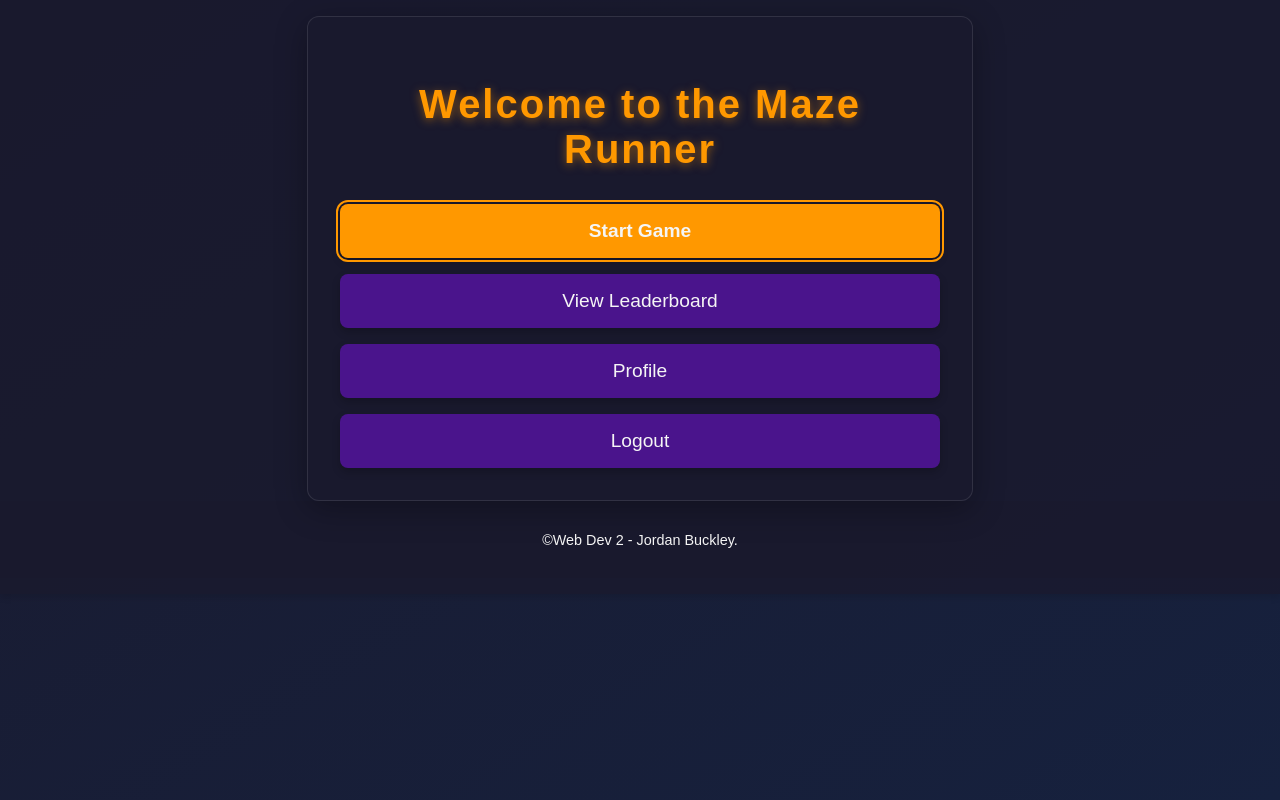
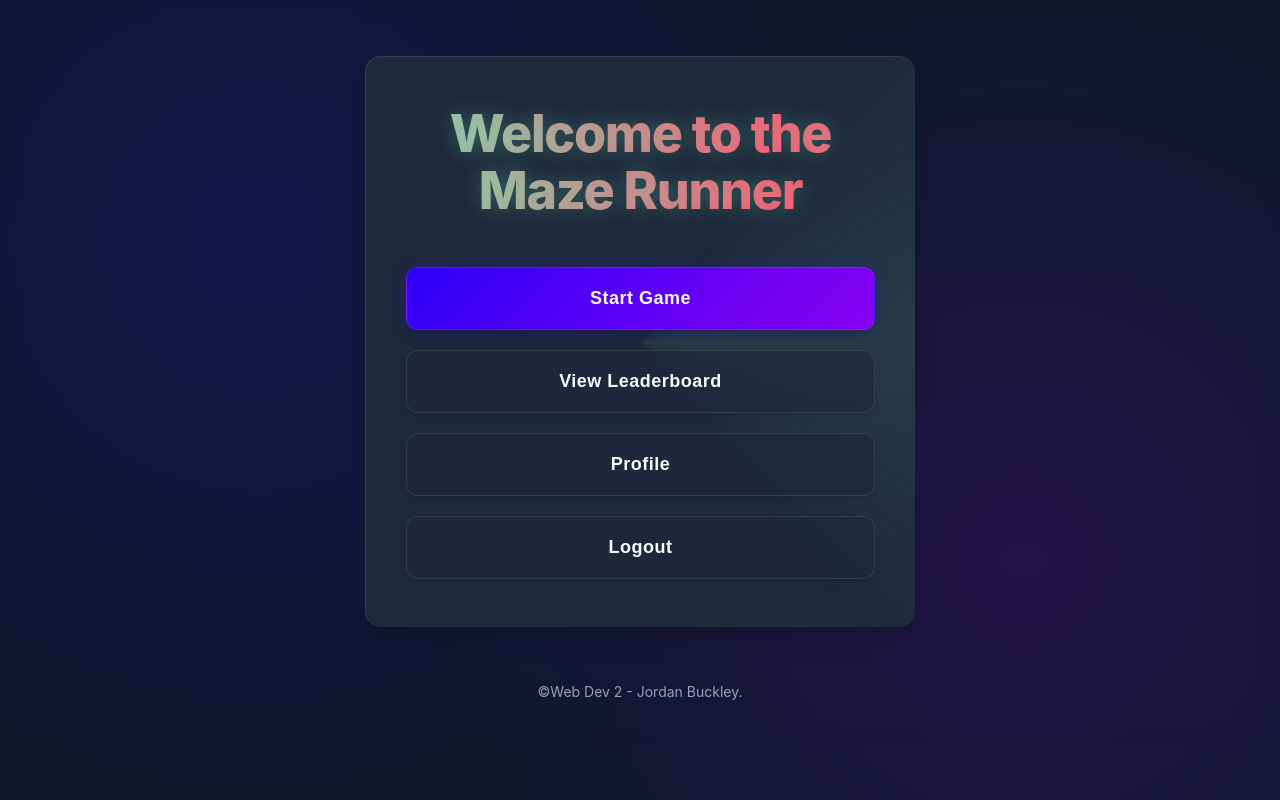
Before and after one commit to JordanBuckleyGit/2D-MazeRunner, a Flask app: page / in a window 1280 px wide. Run offline with Flask 3, Linux system fonts and the light colour scheme; a user stored in the database is signed in.

Commit message:
used google to work animations

```diff
--- a/static/menu.js
+++ b/static/menu.js
@@ -1,28 +1,36 @@
-// menu.js
+// Modern menu.js with enhanced interactions
 document.addEventListener('DOMContentLoaded', function() {
-    // Get all menu buttons
+    const menuButtons = document.querySelectorAll('#game-menu button');
+    menuButtons.forEach(button => {
+        if (!button.querySelector('a')) {
+            const buttonText = button.textContent;
+            button.innerHTML = `<span>${buttonText}</span>`;
+        }
+    });
+
     const startGameBtn = document.getElementById('start-game');
     const leaderboardBtn = document.getElementById('view-leaderboard');
     const profileBtn = document.getElementById('profile');
-    const menuButtons = document.querySelectorAll('#game-menu button');
 
-    // Add button hover sound effect
+    createCursorTrail();
+
     menuButtons.forEach(button => {
         button.addEventListener('mouseenter', () => {
             playSound('hover');
+            addButtonGlow(button);
         });
 
-        // Add button click animations and sounds
+        button.addEventListener('mouseleave', () => {
+            removeButtonGlow(button);
+        });
+
         button.addEventListener('click', function(e) {
-            // Don't apply to logout button which has a direct link
             if (!this.querySelector('a')) {
                 e.preventDefault();
 
-                // Add click animation
                 this.classList.add('clicked');
                 playSound('click');
 
-                // Remove animation class after animation completes
                 setTimeout(() => {
                     this.classList.remove('clicked');
                 }, 200);
@@ -30,68 +38,187 @@ document.addEventListener('DOMContentLoaded', function() {
         });
     });
 
-    // Button click handlers
     if (startGameBtn) {
         startGameBtn.addEventListener('click', function() {
-            // Add some animation before redirecting
-            document.getElementById('menu').style.transform = 'translateY(-20px)';
+            createFlashEffect();
+
+            document.getElementById('menu').style.transform = 'translateY(-50px) scale(0.95)';
             document.getElementById('menu').style.opacity = '0';
+            document.getElementById('menu').style.filter = 'blur(10px)';
 
-            // Redirect to game page after animation
             setTimeout(() => {
                 window.location.href = '/game';
-            }, 500);
+            }, 700);
         });
     }
 
     if (leaderboardBtn) {
         leaderboardBtn.addEventListener('click', function() {
-            // Redirect to leaderboard page
-            window.location.href = '/leaderboard';
+            document.getElementById('menu').style.transform = 'translateX(-50px)';
+            document.getElementById('menu').style.opacity = '0';
+            document.getElementById('menu').style.filter = 'blur(5px)';
+
+            setTimeout(() => {
+                window.location.href = '/leaderboard';
+            }, 500);
         });
     }
 
     if (profileBtn) {
         profileBtn.addEventListener('click', function() {
-            // Redirect to profile page
-            window.location.href = '/user';
+            document.getElementById('menu').style.transform = 'translateX(50px)';
+            document.getElementById('menu').style.opacity = '0';
+            document.getElementById('menu').style.filter = 'blur(5px)';
+
+            setTimeout(() => {
+                window.location.href = '/user';
+            }, 500);
         });
     }
 
-    // Function to play sound effects
     function playSound(type) {
-        // Here you would implement actual sound playing
-        // For now, this is just a placeholder
-        // You could add actual audio elements and play them:
-        /*
-        const sound = new Audio();
-        if (type === 'hover') {
-            sound.src = '/static/sounds/hover.mp3';
-        } else if (type === 'click') {
-            sound.src = '/static/sounds/click.mp3';
+        try {
+            const audioCtx = new (window.AudioContext || window.webkitAudioContext)();
+            const oscillator = audioCtx.createOscillator();
+            const gainNode = audioCtx.createGain();
+
+            oscillator.connect(gainNode);
+            gainNode.connect(audioCtx.destination);
+
+            if (type === 'hover') {
+                oscillator.type = 'sine';
+                oscillator.frequency.setValueAtTime(1200, audioCtx.currentTime);
+                gainNode.gain.setValueAtTime(0.05, audioCtx.currentTime);
+                oscillator.start();
+                oscillator.stop(audioCtx.currentTime + 0.1);
+            } else if (type === 'click') {
+                oscillator.type = 'triangle';
+                oscillator.frequency.setValueAtTime(800, audioCtx.currentTime);
+                gainNode.gain.setValueAtTime(0.1, audioCtx.currentTime);
+                oscillator.start();
+                oscillator.frequency.exponentialRampToValueAtTime(200, audioCtx.currentTime + 0.2);
+                oscillator.stop(audioCtx.currentTime + 0.2);
+            }
+        } catch (e) {
+            console.log('Audio context not supported or user interaction required first');
         }
-        sound.volume = 0.3;
-        sound.play();
-        */
-
-        console.log(`Playing ${type} sound`);
     }
 
-    // Add a simple animation when the page loads
-    animateMenuEntrance();
+    function createCursorTrail() {
+        const cursorTrailContainer = document.createElement('div');
+        cursorTrailContainer.className = 'cursor-trail-container';
+        document.body.appendChild(cursorTrailContainer);
 
+        document.addEventListener('mousemove', function(e) {
+            if (Math.random() > 0.7) { // Reduce number of particles for performance
+                const particle = document.createElement('div');
+                particle.className = 'cursor-particle';
+                particle.style.left = e.pageX + 'px';
+                particle.style.top = e.pageY + 'px';
+                particle.style.backgroundColor = `hsl(${Math.random() * 60 + 240}, 100%, 70%)`;
+                particle.style.width = `${Math.random() * 8 + 2}px`;
+                particle.style.height = particle.style.width;
+                cursorTrailContainer.appendChild(particle);
+
+                setTimeout(() => {
+                    if (particle.parentNode === cursorTrailContainer) {
+                        cursorTrailContainer.removeChild(particle);
+                    }
+                }, 1000);
+            }
+        });
+
+        const style = document.createElement('style');
+        style.textContent = `
+            .cursor-trail-container {
+                position: fixed;
+                top: 0;
+                left: 0;
+                width: 100%;
+                height: 100%;
+                pointer-events: none;
+                z-index: 9999;
+                overflow: hidden;
+            }
+            .cursor-particle {
+                position: absolute;
+                border-radius: 50%;
+                pointer-events: none;
+                opacity: 0.7;
+                transform: translate(-50%, -50%);
+                animation: particleFade 1s forwards ease-out;
+            }
+            @keyframes particleFade {
+                0% { transform: translate(-50%, -50%) scale(1); opacity: 0.7; }
+                100% { transform: translate(-50%, -50%) scale(0); opacity: 0; }
+            }
+        `;
+        document.head.appendChild(style);
+    }
+
+    // Create flash effect for game start
+    function createFlashEffect() {
+        const flash = document.createElement('div');
+        flash.className = 'screen-flash';
+        document.body.appendChild(flash);
+
+        // Add CSS for flash effect
+        const style = document.createElement('style');
+        style.textContent = `
+            .screen-flash {
+                position: fixed;
+                top: 0;
+                left: 0;
+                width: 100%;
+                height: 100%;
+                background-color: rgba(110, 231, 183, 0.3);
+                z-index: 9999;
+                pointer-events: none;
+                animation: flashFade 0.7s forwards ease-out;
+            }
+            @keyframes flashFade {
+                0% { opacity: 0; }
+                20% { opacity: 1; }
+                100% { opacity: 0; }
+            }
+        `;
+        document.head.appendChild(style);
+
+        // Remove flash after animation
+        setTimeout(() => {
+            document.body.removeChild(flash);
+        }, 700);
+    }
+
+    // Add glow effect to buttons on hover
+    function addButtonGlow(button) {
+        button.style.boxShadow = 'var(--shadow-md), 0 0 15px rgba(110, 231, 183, 0.4)';
+        if (button.id === 'start-game') {
+            button.style.boxShadow = 'var(--shadow-lg), 0 0 25px rgba(45, 0, 247, 0.6)';
+        }
+    }
+
+    // Remove glow effect from buttons
+    function removeButtonGlow(button) {
+        button.style.boxShadow = 'var(--shadow-sm)';
+        if (button.id === 'start-game') {
+            button.style.boxShadow = 'var(--shadow-md), 0 0 15px rgba(45, 0, 247, 0.3)';
+        }
+    }
+
+    // Add staggered reveal animation for menu items
     function animateMenuEntrance() {
         const menu = document.getElementById('menu');
-        menu.style.opacity = '0';
-        menu.style.transform = 'translateY(20px)';
+        const heading = menu.querySelector('h1');
+        const buttons = document.querySelectorAll('#game-menu button');
 
+        // Animate heading with delay
         setTimeout(() => {
-            menu.style.opacity = '1';
-            menu.style.transform = 'translateY(0)';
-        }, 200);
+            heading.style.opacity = '1';
+            heading.style.transform = 'translateY(0)';
+        }, 300);
 
         // Stagger button animations
-        const buttons = document.querySelectorAll('#game-menu button');
         buttons.forEach((button, index) => {
             button.style.opacity = '0';
             button.style.transform = 'translateY(20px)';
@@ -99,11 +226,21 @@ document.addEventListener('DOMContentLoaded', function() {
             setTimeout(() => {
                 button.style.opacity = '1';
                 button.style.transform = 'translateY(0)';
-            }, 300 + (index * 100));
+            }, 500 + (index * 100));
         });
     }
 
-    // Add keypress support for menu navigation
+    // Set initial state for animations
+    const menu = document.getElementById('menu');
+    const heading = menu.querySelector('h1');
+    heading.style.opacity = '0';
+    heading.style.transform = 'translateY(20px)';
+    heading.style.transition = 'all 0.6s cubic-bezier(0.16, 1, 0.3, 1)';
+
+    // Run entrance animation
+    animateMenuEntrance();
+
+    // Add keyboard navigation
     document.addEventListener('keydown', function(event) {
         const buttons = Array.from(document.querySelectorAll('#game-menu button'));
         const currentFocus = document.activeElement;
@@ -115,6 +252,10 @@ document.addEventListener('DOMContentLoaded', function() {
                 if (currentIndex < buttons.length - 1) {
                     buttons[currentIndex + 1].focus();
                     playSound('hover');
+                    addButtonGlow(buttons[currentIndex + 1]);
+                    if (currentIndex >= 0) {
+                        removeButtonGlow(buttons[currentIndex]);
+                    }
                 }
                 break;
             case 'ArrowUp':
@@ -122,10 +263,12 @@ document.addEventListener('DOMContentLoaded', function() {
                 if (currentIndex > 0) {
                     buttons[currentIndex - 1].focus();
                     playSound('hover');
+                    addButtonGlow(buttons[currentIndex - 1]);
+                    removeButtonGlow(buttons[currentIndex]);
                 } else if (currentIndex === -1) {
-                    // If nothing is focused, focus the first button
                     buttons[0].focus();
                     playSound('hover');
+                    addButtonGlow(buttons[0]);
                 }
                 break;
             case 'Enter':
@@ -142,5 +285,5 @@ document.addEventListener('DOMContentLoaded', function() {
         if (firstButton) {
             firstButton.focus();
         }
-    }, 1000);
+    }, 1500);
 });
--- a/static/styles.css
+++ b/static/styles.css
@@ -1,179 +1,338 @@
-/* styles.css */
+/* Modern Game Menu Styles */
 :root {
-    --primary-color: #4a148c; /* Deep purple */
-    --secondary-color: #7c43bd; /* Purple */
-    --accent-color: #ff9800; /* Orange */
-    --text-color: #f5f5f5; /* Light grey */
-    --dark-bg: #1a1a2e; /* Dark blue-black */
-    --hover-color: #ba68c8; /* Light purple */
+    --primary: #2D00F7;
+    --primary-dark: #20015F;
+    --secondary: #8900F2;
+    --accent: #FF5470;
+    --highlight: #6EE7B7;
+    --background: #0F172A;
+    --surface: #1E293B;
+    --overlay: rgba(15, 23, 42, 0.8);
+    --text: #F8FAFC;
+    --text-secondary: #94A3B8;
+    --border-radius: 16px;
+    --transition: all 0.4s cubic-bezier(0.16, 1, 0.3, 1);
+    --shadow-sm: 0 4px 6px -1px rgba(0, 0, 0, 0.1), 0 2px 4px -1px rgba(0, 0, 0, 0.06);
+    --shadow-md: 0 10px 15px -3px rgba(0, 0, 0, 0.1), 0 4px 6px -2px rgba(0, 0, 0, 0.05);
+    --shadow-lg: 0 20px 25px -5px rgba(0, 0, 0, 0.1), 0 10px 10px -5px rgba(0, 0, 0, 0.04);
+    --glow: 0 0 15px rgba(110, 231, 183, 0.5);
+  }
+
+  /* Base Styles */
+  * {
+    margin: 0;
+    padding: 0;
+    box-sizing: border-box;
   }
 
   body {
-    margin: 0;
-    padding: 0;
-    font-family: 'Arial', sans-serif;
-    background-color: var(--dark-bg);
-    color: var(--text-color);
+    font-family: 'Inter', 'Segoe UI', system-ui, -apple-system, sans-serif;
+    background-color: var(--background);
+    background-image:
+      radial-gradient(circle at 20% 30%, rgba(45, 0, 247, 0.15) 0%, transparent 50%),
+      radial-gradient(circle at 80% 70%, rgba(137, 0, 242, 0.15) 0%, transparent 50%);
+    color: var(--text);
+    min-height: 100vh;
     display: flex;
     flex-direction: column;
-    min-height: 100vh;
-    background-image: linear-gradient(to bottom right, #1a1a2e, #16213e);
+    overflow-x: hidden;
   }
 
+  /* Typography */
+  h1, h2, h3 {
+    font-weight: 800;
+    letter-spacing: -0.025em;
+    line-height: 1.1;
+  }
+
+  /* Layout */
   main {
     flex: 1;
     display: flex;
     justify-content: center;
     align-items: center;
+    padding: 2rem;
   }
 
   header {
-    background-color: rgba(26, 26, 46, 0.8);
-    padding: 1rem 0;
-    box-shadow: 0 4px 6px rgba(0, 0, 0, 0.1);
+    padding: 1.5rem;
+    backdrop-filter: blur(10px);
+    -webkit-backdrop-filter: blur(10px);
+    z-index: 100;
+    position: relative;
   }
 
+  footer {
+    padding: 1.5rem;
+    text-align: center;
+    font-size: 0.875rem;
+    color: var(--text-secondary);
+    backdrop-filter: blur(10px);
+    -webkit-backdrop-filter: blur(10px);
+  }
+
+  /* Navigation */
   nav ul {
     display: flex;
     justify-content: center;
-    list-style-type: none;
-    padding: 0;
-    margin: 0;
-  }
-
-  nav li {
-    margin: 0 1rem;
+    gap: 2rem;
+    list-style: none;
   }
 
   nav a {
-    color: var(--text-color);
+    color: var(--text);
     text-decoration: none;
-    font-weight: bold;
-    text-transform: uppercase;
-    letter-spacing: 1px;
-    padding: 0.5rem 1rem;
-    border-radius: 4px;
-    transition: all 0.3s ease;
+    font-weight: 600;
+    position: relative;
+    padding-bottom: 0.5rem;
   }
 
-  nav a:hover {
-    color: var(--accent-color);
-    background-color: rgba(255, 255, 255, 0.1);
+  nav a::after {
+    content: '';
+    position: absolute;
+    bottom: 0;
+    left: 0;
+    width: 0;
+    height: 2px;
+    background: var(--highlight);
+    transition: var(--transition);
+    border-radius: 1px;
+    opacity: 0;
   }
 
-  footer {
-    background-color: rgba(26, 26, 46, 0.8);
-    text-align: center;
-    padding: 1rem 0;
-    margin-top: auto;
-    font-size: 0.9rem;
+  nav a:hover::after {
+    width: 100%;
+    opacity: 1;
   }
 
-  /* Game Menu Styles */
+  /* Game Menu */
   #menu {
-    text-align: center;
     width: 100%;
-    max-width: 600px;
-    padding: 2rem;
-    background-color: rgba(26, 26, 46, 0.9);
-    border-radius: 12px;
-    box-shadow: 0 8px 32px rgba(0, 0, 0, 0.3);
-    border: 1px solid rgba(255, 255, 255, 0.1);
-    transform: translateY(0);
-    transition: transform 0.5s ease;
-    animation: fadeIn 1s ease;
+    max-width: 550px;
+    padding: 3rem 2.5rem;
+    background: var(--surface);
+    border-radius: var(--border-radius);
+    box-shadow: var(--shadow-lg);
+    position: relative;
+    overflow: hidden;
+    animation: menuFadeIn 1s ease forwards;
+    border-top: 1px solid rgba(255, 255, 255, 0.1);
+    border-left: 1px solid rgba(255, 255, 255, 0.1);
   }
 
-  @keyframes fadeIn {
-    from { opacity: 0; transform: translateY(20px); }
-    to { opacity: 1; transform: translateY(0); }
+  #menu::before {
+    content: '';
+    position: absolute;
+    top: -50%;
+    left: -50%;
+    width: 200%;
+    height: 200%;
+    background: conic-gradient(
+      transparent,
+      rgba(110, 231, 183, 0.1),
+      transparent 30%
+    );
+    animation: rotate 6s linear infinite;
+    z-index: -1;
   }
 
   #menu h1 {
-    color: var(--accent-color);
-    font-size: 2.5rem;
+    color: var(--text);
+    font-size: clamp(2rem, 5vw, 3.25rem);
     margin-bottom: 2rem;
-    text-shadow: 0 2px 10px rgba(255, 152, 0, 0.5);
-    letter-spacing: 2px;
+    text-align: center;
+    text-shadow: 0 0 20px rgba(110, 231, 183, 0.3);
+    background: linear-gradient(to right, var(--highlight), var(--accent), var(--highlight));
+    -webkit-background-clip: text;
+    background-clip: text;
+    color: transparent;
+    background-size: 200%;
+    animation: gradient 6s linear infinite;
+    position: relative;
   }
 
   #game-menu {
     display: flex;
     flex-direction: column;
-    gap: 1rem;
+    gap: 1.25rem;
+    margin-top: 3rem;
   }
 
+  /* Button Styles */
   #game-menu button {
-    background-color: var(--primary-color);
-    color: var(--text-color);
-    border: none;
-    padding: 1rem 1.5rem;
-    font-size: 1.2rem;
-    border-radius: 8px;
+    background: rgba(30, 41, 59, 0.7);
+    backdrop-filter: blur(5px);
+    border: 1px solid rgba(255, 255, 255, 0.1);
+    border-radius: 12px;
+    color: var(--text);
+    font-size: 1.125rem;
+    font-weight: 600;
+    padding: 1.25rem;
     cursor: pointer;
-    transition: all 0.3s ease;
-    box-shadow: 0 4px 8px rgba(0, 0, 0, 0.2);
+    transition: var(--transition);
     position: relative;
     overflow: hidden;
+    text-align: center;
+    letter-spacing: 0.5px;
+    transform-style: preserve-3d;
+    transform: translate3d(0, 0, 0);
+    box-shadow: var(--shadow-sm);
+    display: flex;
+    align-items: center;
+    justify-content: center;
   }
 
-  #game-menu button::before {
+  #game-menu button:before {
     content: '';
     position: absolute;
     top: 0;
-    left: -100%;
+    left: 0;
     width: 100%;
     height: 100%;
-    background: linear-gradient(90deg, transparent, rgba(255, 255, 255, 0.2), transparent);
-    transition: all 0.6s ease;
+    background: linear-gradient(120deg, transparent, rgba(255, 255, 255, 0.1), transparent);
+    transform: translateX(-100%);
+    transition: none;
+  }
+
+  #game-menu button:hover:before {
+    transform: translateX(100%);
+    transition: transform 0.75s ease;
   }
 
   #game-menu button:hover {
-    background-color: var(--secondary-color);
+    background: rgba(45, 0, 247, 0.4);
+    border-color: rgba(110, 231, 183, 0.3);
     transform: translateY(-3px);
-    box-shadow: 0 6px 12px rgba(0, 0, 0, 0.3);
-  }
-
-  #game-menu button:hover::before {
-    left: 100%;
+    box-shadow: var(--shadow-md), 0 0 10px rgba(110, 231, 183, 0.4);
   }
 
   #game-menu button:active {
     transform: translateY(1px);
-    box-shadow: 0 2px 6px rgba(0, 0, 0, 0.3);
+    box-shadow: var(--shadow-sm);
+    transition: 0.1s;
   }
 
-  #game-menu button:focus {
-    outline: 2px solid var(--accent-color);
-    outline-offset: 2px;
+  /* Start Game Button Special Style */
+  #start-game {
+    background: linear-gradient(135deg, var(--primary), var(--secondary)) !important;
+    box-shadow: var(--shadow-md), 0 0 15px rgba(45, 0, 247, 0.3) !important;
+    position: relative;
   }
 
-  #start-game {
-    background-color: var(--accent-color) !important;
-    font-weight: bold;
+  #start-game:hover {
+    box-shadow: var(--shadow-lg), 0 0 30px rgba(45, 0, 247, 0.5) !important;
   }
 
+  #start-game:after {
+    content: '';
+    position: absolute;
+    top: -2px;
+    left: -2px;
+    right: -2px;
+    bottom: -2px;
+    border-radius: 14px;
+    background: linear-gradient(45deg, var(--accent), var(--highlight), var(--primary), var(--secondary));
+    z-index: -1;
+    animation: borderGlow 3s linear infinite;
+    opacity: 0;
+    transition: var(--transition);
+  }
+
+  #start-game:hover:after {
+    opacity: 1;
+  }
+
+  /* Button Text */
+  #game-menu button span {
+    position: relative;
+    z-index: 1;
+  }
+
+  /* Button with link style */
   #game-menu button a {
-    color: var(--text-color);
+    color: var(--text);
     text-decoration: none;
     display: block;
     width: 100%;
     height: 100%;
+    display: flex;
+    align-items: center;
+    justify-content: center;
   }
 
-  /* Responsive adjustments */
+  /* Animations */
+  @keyframes menuFadeIn {
+    from {
+      opacity: 0;
+      transform: translateY(30px);
+      filter: blur(10px);
+    }
+    to {
+      opacity: 1;
+      transform: translateY(0);
+      filter: blur(0);
+    }
+  }
+
+  @keyframes gradient {
+    0% { background-position: 0% 50%; }
+    50% { background-position: 100% 50%; }
+    100% { background-position: 0% 50%; }
+  }
+
+  @keyframes borderGlow {
+    0%, 100% { background-position: 0% 0%; }
+    50% { background-position: 100% 100%; }
+  }
+
+  @keyframes rotate {
+    0% { transform: rotate(0deg); }
+    100% { transform: rotate(360deg); }
+  }
+
+  @keyframes buttonPulse {
+    0%, 100% { transform: scale(1); }
+    50% { transform: scale(1.05); }
+  }
+
+  /* Responsive */
   @media (max-width: 768px) {
     #menu {
-      max-width: 90%;
-      padding: 1.5rem;
-    }
-
-    #menu h1 {
-      font-size: 2rem;
+      padding: 2.5rem 1.5rem;
+      border-radius: calc(var(--border-radius) - 4px);
     }
 
     #game-menu button {
-      padding: 0.8rem 1.2rem;
+      padding: 1rem;
       font-size: 1rem;
     }
   }
+
+  /* Button for clicked animation */
+  #game-menu button.clicked {
+    transform: scale(0.96);
+    transition: transform 0.1s ease;
+  }
+
+  /* Glassmorphism Effects */
+  .glass-effect {
+    background: rgba(30, 41, 59, 0.4);
+    backdrop-filter: blur(10px);
+    -webkit-backdrop-filter: blur(10px);
+    border: 1px solid rgba(255, 255, 255, 0.1);
+    border-radius: var(--border-radius);
+  }
+
+  /* Focus States for Accessibility */
+  #game-menu button:focus {
+    outline: none;
+    box-shadow: var(--shadow-sm), 0 0 0 3px rgba(110, 231, 183, 0.5);
+  }
+
+  /* Additional Helper Classes */
+  .text-gradient {
+    background: linear-gradient(to right, var(--highlight), var(--accent));
+    -webkit-background-clip: text;
+    background-clip: text;
+    color: transparent;
+  }
```
Also changed, not shown: 2 other files.
